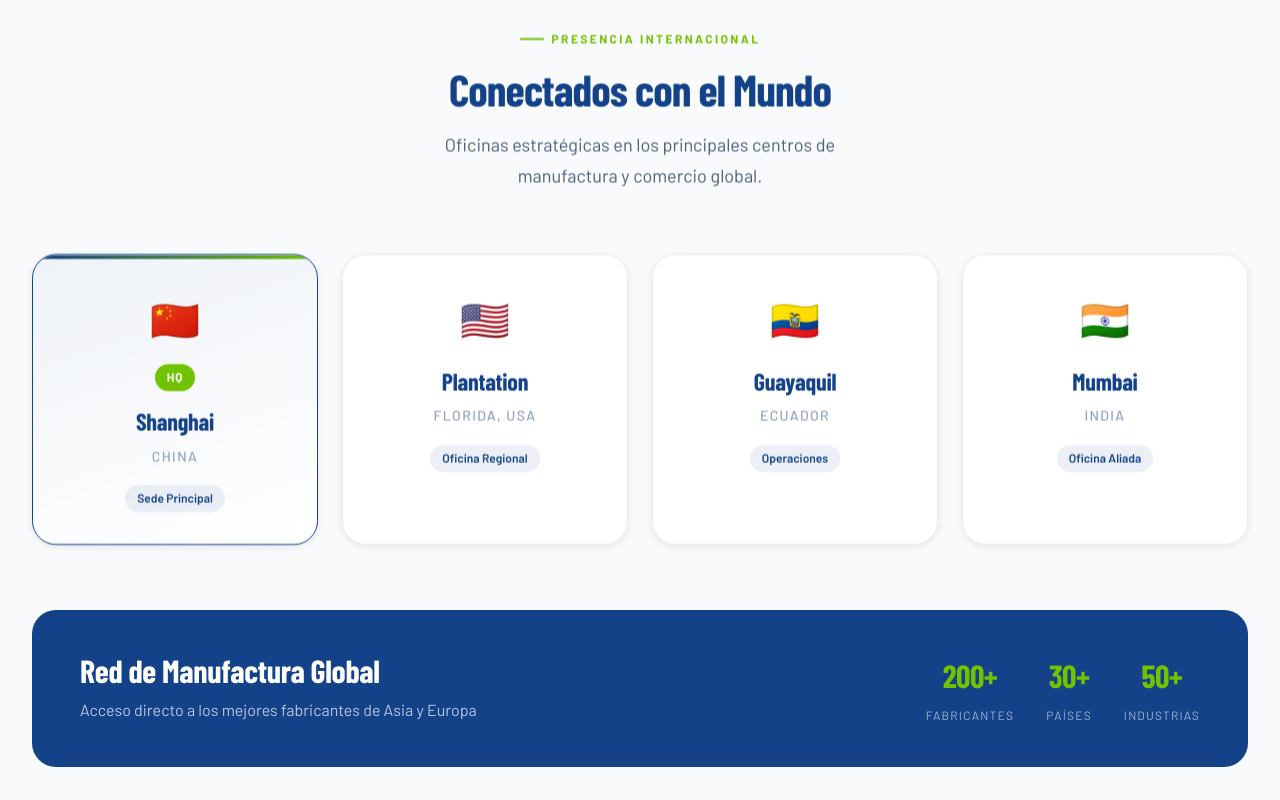
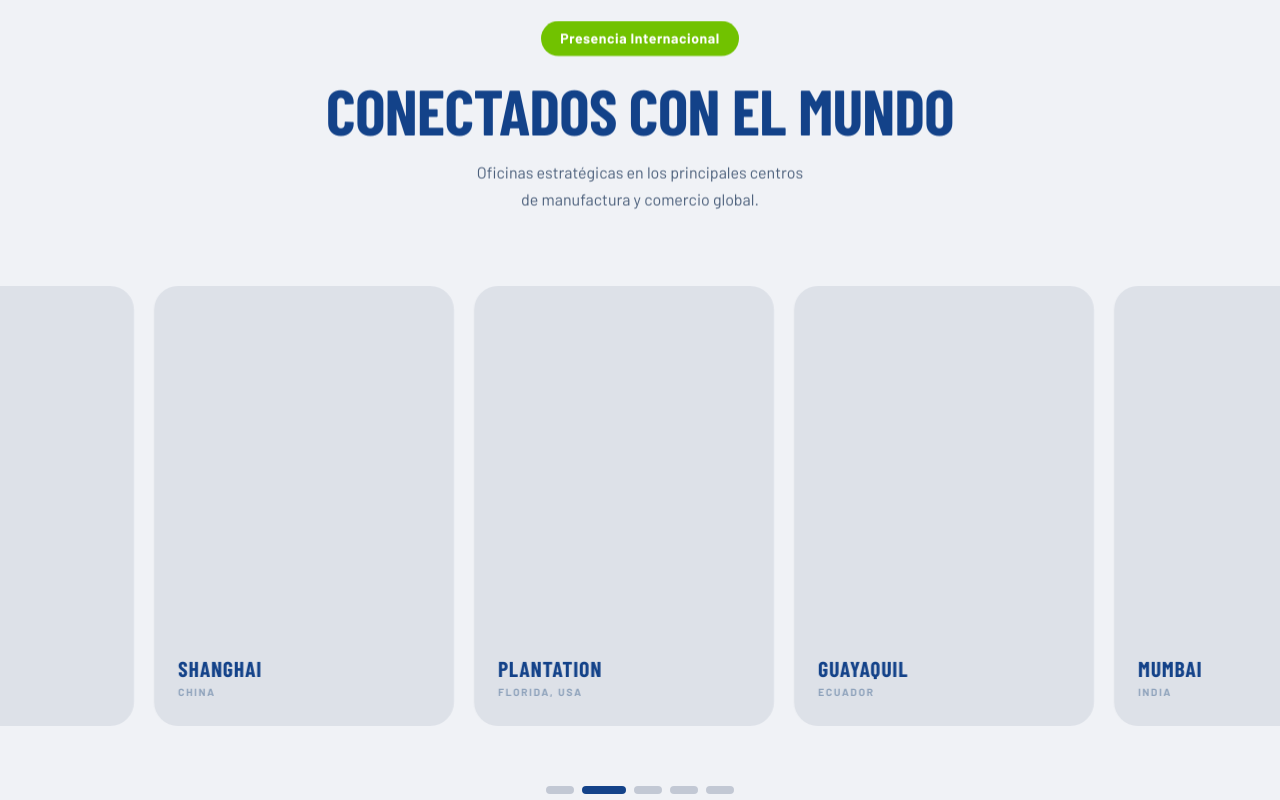
Before and after one commit to Chrisnewgear/AcrossWebSite, a React (Vite) app: page / in a window 1280 px wide. Shown: the part 3180-3980 px from the top of the page. Built offline with nearby package versions, Linux system fonts and the light colour scheme; a web font is replaced by a local one.

Commit message:
PresenciaGlobal component redesigned in an inifnite loop carousel

```diff
--- a/src/components/PresenciaGlobal/index.jsx
+++ b/src/components/PresenciaGlobal/index.jsx
@@ -1,59 +1,202 @@
-import s from './styles.module.scss';
+import { useState, useRef, useEffect } from "react";
+import s from "./styles.module.scss";
 
 const OFFICES = [
-  { flag: '🇨🇳', city: 'Shanghai', country: 'China', role: 'Sede Principal', isHQ: true },
-  { flag: '🇺🇸', city: 'Plantation', country: 'Florida, USA', role: 'Oficina Regional', isHQ: false },
-  { flag: '🇪🇨', city: 'Guayaquil', country: 'Ecuador', role: 'Operaciones', isHQ: false },
-  { flag: '🇮🇳', city: 'Mumbai', country: 'India', role: 'Oficina Aliada', isHQ: false },
+  { city: "Shanghai",   country: "China" },
+  { city: "Plantation", country: "Florida, USA" },
+  { city: "Guayaquil",  country: "Ecuador" },
+  { city: "Mumbai",     country: "India" },
+  { city: "Lima",       country: "Perú" },
 ];
 
+const N      = OFFICES.length;
+const GAP    = 20;   // px — must equal `gap` value in .slides SCSS
+const SPEED  = 0.8;  // px / frame  (~48 px/s at 60 fps)
+
+// Render several identical copies side-by-side so the strip is wider than any
+// viewport. The visible "centered" card lives in an inner copy (ANCHOR_COPY),
+// guaranteeing real cards always fill BOTH edges — the wrap teleport is then
+// pixel-identical (truly seamless, no blank/pop on either side).
+const COPIES      = 4;   // total copies; left buffer = ANCHOR_COPY, rest buffers the right
+const ANCHOR_COPY = 1;   // which copy's card-0 sits centred at rest
+const SLOTS = Array.from({ length: COPIES }, () => OFFICES).flat();
+
+const TWEEN_MS = 600;    // dot-click glide duration
+const easeInOutCubic = (k) =>
+  k < 0.5 ? 4 * k * k * k : 1 - Math.pow(-2 * k + 2, 3) / 2;
+
 export default function PresenciaGlobal() {
+  const [activeDot, setActiveDot] = useState(0);
+  const [ready,     setReady]     = useState(false);
+
+  const slidesRef = useRef(null);
+  const wrapRef   = useRef(null);
+  const card0Ref  = useRef(null);   // ref on slot 0 — measures real card width
+
+  // All animation state in refs — never causes re-renders, safe inside rAF
+  const posRef    = useRef(0);      // translateX offset (normalised into one wrap window)
+  const cwRef     = useRef(0);      // container width  (updated by ResizeObserver)
+  const cardWRef  = useRef(300);    // card width       (updated by ResizeObserver)
+  const pausedRef = useRef(false);
+  const rafRef    = useRef(null);
+  const tweenRef  = useRef(null);   // { from, to, start, dur } during a dot glide
+
+  const step       = () => cardWRef.current + GAP;
+  // Width of one full copy of all cards (the wrap boundary)
+  const fullWidth  = () => N * step();
+  // Resting offset: card-0 of ANCHOR_COPY centred in the viewport
+  const base       = () => -ANCHOR_COPY * fullWidth();
+
+  // translateX that places card-0 of the first copy centred in the viewport
+  const centerBase = () => cwRef.current / 2 - cardWRef.current / 2;
+
+  // Keep posRef inside the canonical window (base - fullWidth, base].
+  // Left edge is always covered because ANCHOR_COPY copies sit to the left.
+  const normalize = () => {
+    const fw = fullWidth();
+    if (fw <= 0) return;
+    const b = base();
+    while (posRef.current >  b)        posRef.current -= fw;
+    while (posRef.current <= b - fw)   posRef.current += fw;
+  };
+
+  // Push the computed transform to the DOM
+  const applyTransform = () => {
+    if (slidesRef.current)
+      slidesRef.current.style.transform =
+        `translateX(${centerBase() + posRef.current}px)`;
+  };
+
+  // Return which real card (0-N-1) has its centre closest to the viewport centre
+  const getActiveDot = () => {
+    const cw2  = cardWRef.current;
+    const half = cwRef.current / 2;
+    let best = 0, bestDist = Infinity;
+    for (let i = 0; i < SLOTS.length; i++) {
+      const cx   = centerBase() + posRef.current + i * (cw2 + GAP) + cw2 / 2;
+      const dist = Math.abs(cx - half);
+      if (dist < bestDist) { bestDist = dist; best = i % N; }
+    }
+    return best;
+  };
+
+  // Measure container + card; re-snap on resize
+  useEffect(() => {
+    const wrap = wrapRef.current;
+    const card = card0Ref.current;
+    if (!wrap || !card) return;
+
+    const measure = () => {
+      cwRef.current    = wrap.offsetWidth;
+      cardWRef.current = card.offsetWidth;
+      normalize();          // 0 → base on first run; re-snap after width changes
+      applyTransform();
+      setReady(true);
+    };
+
+    measure();
+    const ro = new ResizeObserver(measure);
+    ro.observe(wrap);
+    return () => ro.disconnect();
+  // eslint-disable-next-line react-hooks/exhaustive-deps
+  }, []);
+
+  // rAF conveyor belt
+  useEffect(() => {
+    let lastDot = 0;
+
+    const tick = () => {
+      const tw = tweenRef.current;
+      if (tw) {
+        // Dot-click glide: ease posRef to target, belt paused until done.
+        if (tw.start == null) tw.start = performance.now();
+        const k = Math.min(1, (performance.now() - tw.start) / tw.dur);
+        posRef.current = tw.from + (tw.to - tw.from) * easeInOutCubic(k);
+        applyTransform();
+        if (k >= 1) { tweenRef.current = null; normalize(); }
+      } else if (!pausedRef.current) {
+        posRef.current -= SPEED;
+        const fw = fullWidth();
+        // Wrap: teleport back by one copy-width once we leave the window.
+        // Visually seamless — the next copy is at the identical position.
+        if (posRef.current <= base() - fw) posRef.current += fw;
+
+        applyTransform();
+
+        // Only call setState when the active dot actually changes (max N x/loop)
+        const dot = getActiveDot();
+        if (dot !== lastDot) { lastDot = dot; setActiveDot(dot); }
+      }
+      rafRef.current = requestAnimationFrame(tick);
+    };
+
+    rafRef.current = requestAnimationFrame(tick);
+    return () => cancelAnimationFrame(rafRef.current);
+  // eslint-disable-next-line react-hooks/exhaustive-deps
+  }, []);
+
+  // Dot click: glide that card to centre via the shortest path, then belt resumes
+  const handleDot = (i) => {
+    const fw  = fullWidth();
+    const cur = posRef.current;
+    let to = base() - i * step();
+    // Pick the nearest equivalent target (cards repeat every fullWidth) so the
+    // glide travels the shortest distance instead of across the whole strip.
+    while (to - cur >  fw / 2) to -= fw;
+    while (to - cur < -fw / 2) to += fw;
+    tweenRef.current = { from: cur, to, start: null, dur: TWEEN_MS };
+    setActiveDot(i);
+  };
+
   return (
-    <section className={s.section}>
-      <div className={s.inner}>
+    <section
+      className={s.section}
+      onMouseEnter={() => { pausedRef.current = true; }}
+      onMouseLeave={() => { pausedRef.current = false; }}
+    >
       <div className={s.header} data-reveal="up">
-          <div className={s.label}>Presencia Internacional</div>
+        <span className={s.badge}>Presencia Internacional</span>
         <h2 className={s.title}>Conectados con el Mundo</h2>
         <p className={s.subtitle}>
-            Oficinas estratégicas en los principales centros de manufactura y comercio global.
+          Oficinas estratégicas en los principales centros
+          <br />
+          de manufactura y comercio global.
         </p>
       </div>
 
-        <div className={s.grid}>
-          {OFFICES.map(({ flag, city, country, role, isHQ }, i) => (
+      <div className={s["carousel-wrap"]} ref={wrapRef}>
         <div
-              key={city}
-              className={`${s.office} ${isHQ ? s['office--hq'] : ''}`}
-              data-reveal="up"
-              data-reveal-delay={i * 100}
+          className={s.slides}
+          ref={slidesRef}
+          style={{ visibility: ready ? "visible" : "hidden" }}
         >
-              <span className={s['office-flag']}>{flag}</span>
-              {isHQ && <div className={s['office-hq']}>HQ</div>}
-              <div className={s['office-city']}>{city}</div>
-              <div className={s['office-country']}>{country}</div>
-              <span className={s['office-role']}>{role}</span>
-            </div>
-          ))}
-        </div>
-
-        <div className={s.network} data-reveal="scale">
-          <div className={s['network-text']}>
-            <h3>Red de Manufactura Global</h3>
-            <p>Acceso directo a los mejores fabricantes de Asia y Europa</p>
-          </div>
-          <div className={s['network-stats']}>
-            {[
-              { n: '200+', l: 'Fabricantes' },
-              { n: '30+', l: 'Países' },
-              { n: '50+', l: 'Industrias' },
-            ].map(({ n, l }) => (
-              <div key={l} className={s['network-stat']}>
-                <span className={s['network-stat-number']}>{n}</span>
-                <span className={s['network-stat-label']}>{l}</span>
-              </div>
+          {SLOTS.map(({ city, country }, i) => (
+            <article
+              key={`${city}-${i}`}
+              className={s.card}
+              ref={i === 0 ? card0Ref : null}
+            >
+              <div className={s["card-body"]} />
+              <footer className={s["card-footer"]}>
+                <p className={s["card-city"]}>{city}</p>
+                <p className={s["card-country"]}>{country}</p>
+              </footer>
+            </article>
           ))}
         </div>
       </div>
+
+      <div className={s.dots} role="tablist" aria-label="Seleccionar oficina">
+        {OFFICES.map((o, i) => (
+          <button
+            key={i}
+            role="tab"
+            aria-selected={i === activeDot}
+            aria-label={`${o.city}, ${o.country}`}
+            className={`${s.dot} ${i === activeDot ? s["dot--active"] : ""}`}
+            onClick={() => handleDot(i)}
+          />
+        ))}
       </div>
     </section>
   );
--- a/src/components/PresenciaGlobal/styles.module.scss
+++ b/src/components/PresenciaGlobal/styles.module.scss
@@ -1,230 +1,172 @@
-@use '../../styles/variables' as *;
-@use '../../styles/mixins' as *;
+@use "../../styles/variables" as *;
+@use "../../styles/mixins" as *;
+
+// ── Section ───────────────────────────────────────────────────────────────────
 
 .section {
-  background: $color-gray-100;
-  padding-block: $space-24;
+  background: #f0f2f6;
+  padding-top: $space-24;
+  padding-bottom: $space-20;
   overflow: hidden;
 
   @include respond-to(md) {
-    padding-block: $space-16;
+    padding-top: $space-16;
+    padding-bottom: $space-16;
   }
 }
 
-.inner {
-  @include container;
-}
+// ── Header ────────────────────────────────────────────────────────────────────
 
 .header {
   text-align: center;
   margin-bottom: $space-16;
+  padding-inline: $space-6;
+
+  @include respond-to(md) {
+    margin-bottom: $space-12;
+  }
 }
 
-.label {
+.badge {
   display: inline-flex;
   align-items: center;
-  gap: $space-2;
-  font-size: $fs-xs;
+  padding: 0.4rem 1.2rem;
+  background: $color-green;
+  color: $color-white;
+  border-radius: $radius-full;
+  font-family: $font-primary;
+  font-size: $fs-sm;
   font-weight: 700;
-  letter-spacing: 0.2em;
-  text-transform: uppercase;
-  color: $color-green;
-  margin-bottom: $space-4;
-
-  &::before {
-    content: '';
-    display: inline-block;
-    width: 24px;
-    height: 2px;
-    background: $color-green;
-    border-radius: 2px;
-  }
+  letter-spacing: 0.04em;
+  margin-bottom: $space-5;
 }
 
 .title {
   font-family: $font-display;
-  font-size: clamp(#{$fs-2xl}, 4vw, #{$fs-3xl});
-  font-weight: 800;
+  font-size: clamp(#{$fs-3xl}, 5.5vw, 4rem);
+  font-weight: 900;
   color: $color-blue;
-  letter-spacing: -0.02em;
+  letter-spacing: -0.01em;
+  text-transform: uppercase;
+  line-height: 1.05;
   margin-bottom: $space-4;
 }
 
 .subtitle {
-  font-size: $fs-md;
+  font-family: $font-primary;
+  font-size: $fs-base;
   color: $color-gray-600;
-  max-width: 480px;
+  max-width: 420px;
   margin-inline: auto;
+  line-height: 1.65;
 }
 
-.grid {
-  display: grid;
-  grid-template-columns: repeat(4, 1fr);
-  gap: $space-6;
+// ── Carousel ──────────────────────────────────────────────────────────────────
 
-  @include respond-to(lg) {
-    grid-template-columns: repeat(2, 1fr);
+// Clips cards outside the viewport edge. No padding — centering is done by JS.
+.carousel-wrap {
+  overflow: hidden;
+  padding-block: 10px 28px;
+}
+
+// The actual strip that JS moves via translateX. No scroll, no CSS transition.
+.slides {
+  display: flex;
+  gap: 20px; // ← must match GAP constant in index.jsx
+  will-change: transform;
+}
+
+// ── Card ──────────────────────────────────────────────────────────────────────
+
+.card {
+  flex: 0 0 300px;
+  height: 440px;
+  background: #dde1e8;
+  border-radius: $radius-xl;
+  display: flex;
+  flex-direction: column;
+  overflow: hidden;
+  cursor: pointer;
+  flex-shrink: 0;
+  user-select: none;
+  transition: box-shadow $transition-base;
+
+  &:hover {
+    box-shadow: $shadow-md;
+  }
+
+  @include respond-to(md) {
+    flex: 0 0 240px;
+    height: 360px;
   }
 
   @include respond-to(sm) {
-    grid-template-columns: 1fr 1fr;
-    gap: $space-4;
+    flex: 0 0 200px;
+    height: 300px;
   }
 }
 
-.office {
-  background: $color-white;
-  border-radius: $radius-xl;
-  padding: $space-8;
-  text-align: center;
-  border: 1px solid $color-gray-200;
-  box-shadow: $shadow-sm;
-  transition: all $transition-base;
-  position: relative;
-  overflow: hidden;
+.card-body {
+  flex: 1;
+}
 
-  &::before {
-    content: '';
-    position: absolute;
-    top: 0;
-    left: 0;
-    right: 0;
-    height: 4px;
-    background: linear-gradient(90deg, $color-blue, $color-green);
-    transform: scaleX(0);
-    transition: transform $transition-base;
+.card-footer {
+  padding: 1.25rem 1.5rem 1.5rem;
+}
+
+.card-city {
+  font-family: $font-display;
+  font-size: 1.35rem;
+  font-weight: 800;
+  color: $color-blue;
+  text-transform: uppercase;
+  letter-spacing: 0.04em;
+  line-height: 1;
+  margin-bottom: 0.3rem;
+}
+
+.card-country {
+  font-family: $font-primary;
+  font-size: 0.65rem;
+  font-weight: 700;
+  color: $color-gray-400;
+  text-transform: uppercase;
+  letter-spacing: 0.16em;
+}
+
+// ── Pagination dots ───────────────────────────────────────────────────────────
+
+.dots {
+  display: flex;
+  justify-content: center;
+  align-items: center;
+  gap: 8px;
+  margin-top: $space-8;
+  padding-inline: $space-4;
+}
+
+.dot {
+  height: 8px;
+  width: 28px;
+  border-radius: $radius-full;
+  background: #c2c8d4;
+  border: none;
+  padding: 0;
+  cursor: pointer;
+  transition: width 0.3s cubic-bezier(0.4, 0, 0.2, 1),
+              background 0.3s cubic-bezier(0.4, 0, 0.2, 1);
+
+  &:hover {
+    background: #a8b0bf;
   }
 
-  &:hover {
-    transform: translateY(-6px);
-    box-shadow: $shadow-blue;
-    border-color: rgba(19,66,137,0.2);
-
-    &::before {
-      transform: scaleX(1);
-    }
+  &--active {
+    width: 44px;
+    background: $color-blue;
   }
 
-  &--hq {
-    border-color: $color-blue;
-    background: linear-gradient(160deg, rgba(19,66,137,0.04), $color-white);
-
-    &::before {
-      transform: scaleX(1);
-    }
+  &:focus-visible {
+    outline: 2px solid $color-blue;
+    outline-offset: 3px;
   }
 }
-
-.office-flag {
-  font-size: 2.5rem;
-  margin-bottom: $space-3;
-  display: block;
-}
-
-.office-hq {
-  display: inline-flex;
-  align-items: center;
-  justify-content: center;
-  padding: $space-1 $space-3;
-  background: $color-green;
-  color: $color-white;
-  border-radius: $radius-full;
-  font-size: $fs-xs;
-  font-weight: 700;
-  letter-spacing: 0.08em;
-  text-transform: uppercase;
-  margin-bottom: $space-3;
-}
-
-.office-city {
-  font-family: $font-display;
-  font-size: $fs-xl;
-  font-weight: 800;
-  color: $color-blue;
-  letter-spacing: -0.01em;
-  margin-bottom: $space-1;
-}
-
-.office-country {
-  font-family: $font-primary;
-  font-size: $fs-sm;
-  color: $color-gray-400;
-  font-weight: 500;
-  text-transform: uppercase;
-  letter-spacing: 0.1em;
-  margin-bottom: $space-4;
-}
-
-.office-role {
-  font-size: $fs-xs;
-  font-weight: 600;
-  color: $color-blue;
-  background: rgba(19,66,137,0.08);
-  padding: $space-1 $space-3;
-  border-radius: $radius-full;
-  display: inline-block;
-}
-
-// Network strip
-.network {
-  margin-top: $space-16;
-  background: $color-blue;
-  border-radius: $radius-xl;
-  padding: $space-10 $space-12;
-  display: flex;
-  align-items: center;
-  justify-content: space-between;
-  gap: $space-8;
-  flex-wrap: wrap;
-
-  @include respond-to(md) {
-    flex-direction: column;
-    text-align: center;
-    padding: $space-8;
-  }
-}
-
-.network-text h3 {
-  font-family: $font-display;
-  font-size: $fs-2xl;
-  font-weight: 800;
-  color: $color-white;
-  letter-spacing: -0.01em;
-  margin-bottom: $space-2;
-}
-
-.network-text p {
-  font-size: $fs-base;
-  color: rgba(255,255,255,0.7);
-}
-
-.network-stats {
-  display: flex;
-  gap: $space-8;
-  flex-wrap: wrap;
-
-  @include respond-to(md) {
-    justify-content: center;
-    gap: $space-6;
-  }
-}
-
-.network-stat {
-  text-align: center;
-}
-
-.network-stat-number {
-  font-family: $font-display;
-  font-size: $fs-2xl;
-  font-weight: 900;
-  color: $color-green;
-  display: block;
-  letter-spacing: -0.02em;
-}
-
-.network-stat-label {
-  font-size: $fs-xs;
-  color: rgba(255,255,255,0.6);
-  text-transform: uppercase;
-  letter-spacing: 0.1em;
-}
```
Lines whose indentation alone changed are shown as unchanged.
